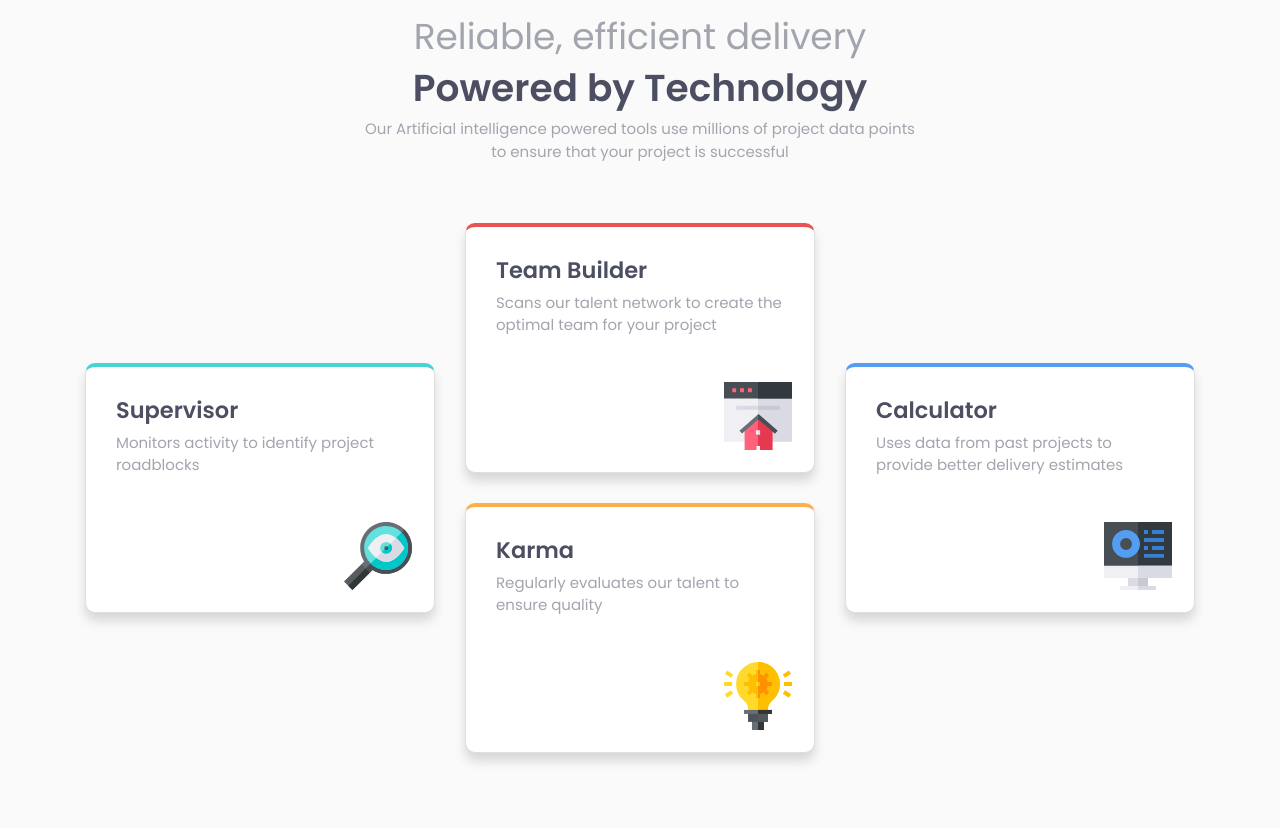
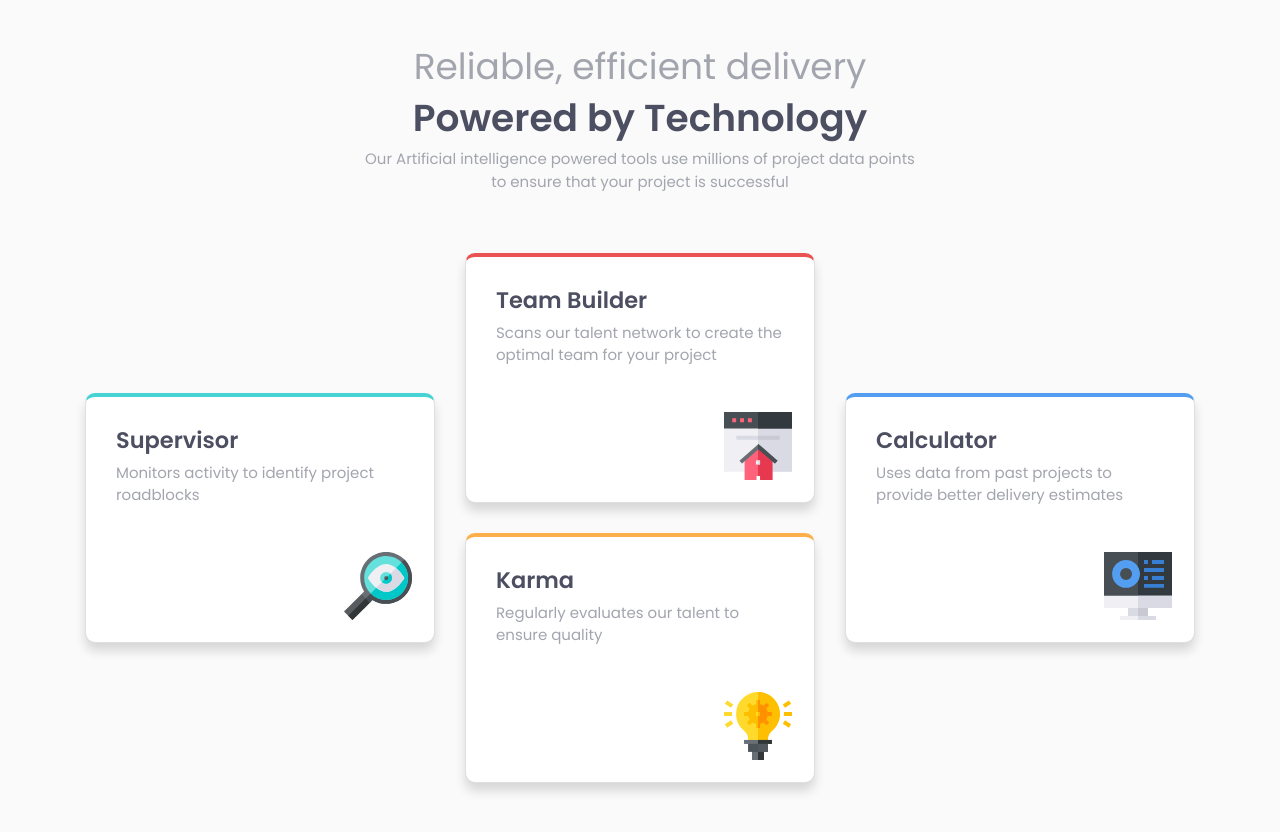
Before and after one commit to Francoveliz/Challenge-2, a plain HTML site: page index.html in a window 1280 px wide. Drawn offline with nearby package versions, Linux system fonts and the light colour scheme.

Commit message:
padding top

```diff
--- a/index.html
+++ b/index.html
@@ -17,7 +17,7 @@
 <body>
   <div class="main ">
     <div class="container">
-      <header class="text-center mx-auto pt-3">
+      <header class="text-center mx-auto pt-5">
         <h2>Reliable, efficient delivery</h2>
         <h1>Powered by Technology</h1>
         <p>Our Artificial intelligence powered tools use millions of project data points to ensure that your project is successful</p>
```
